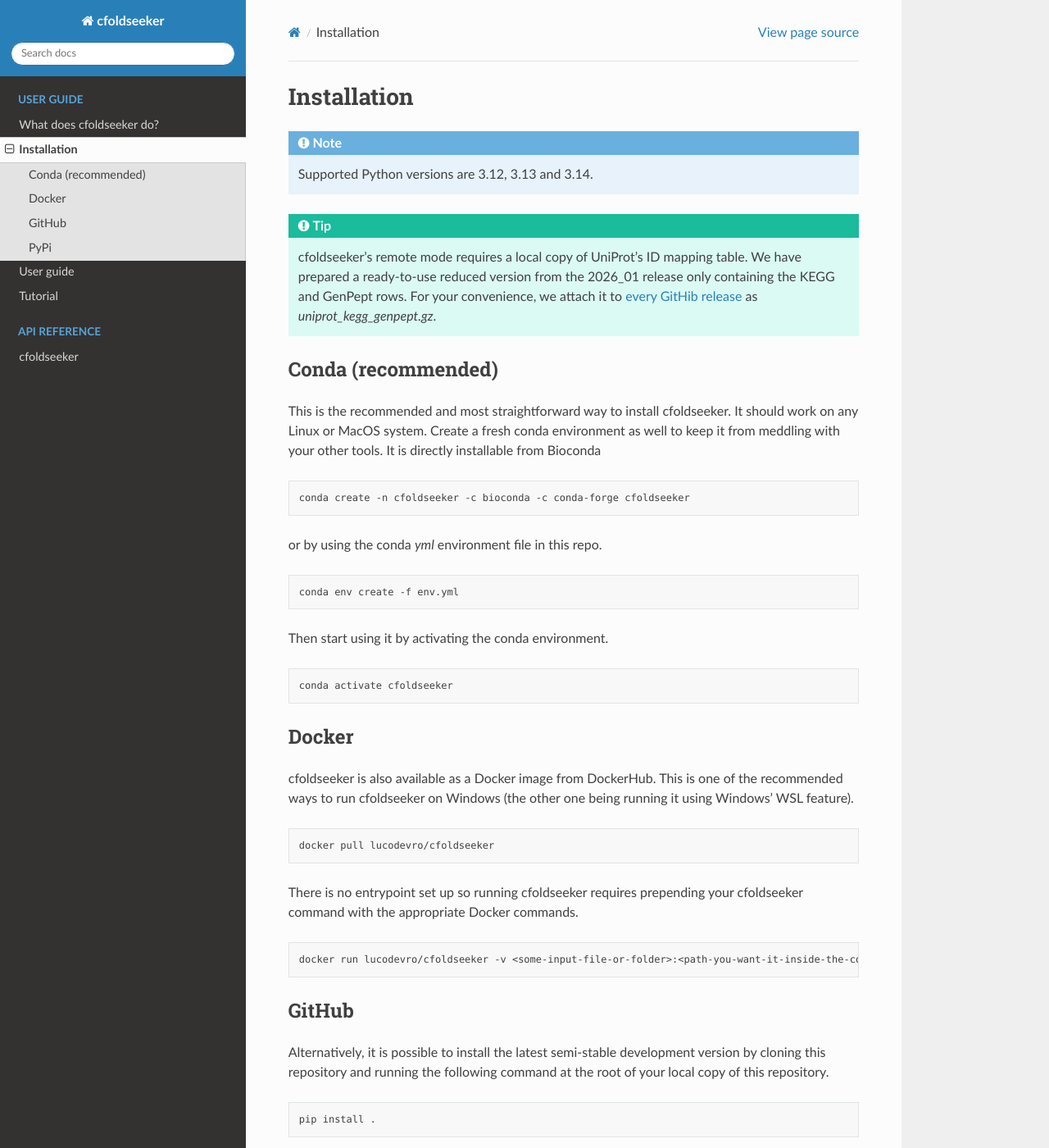
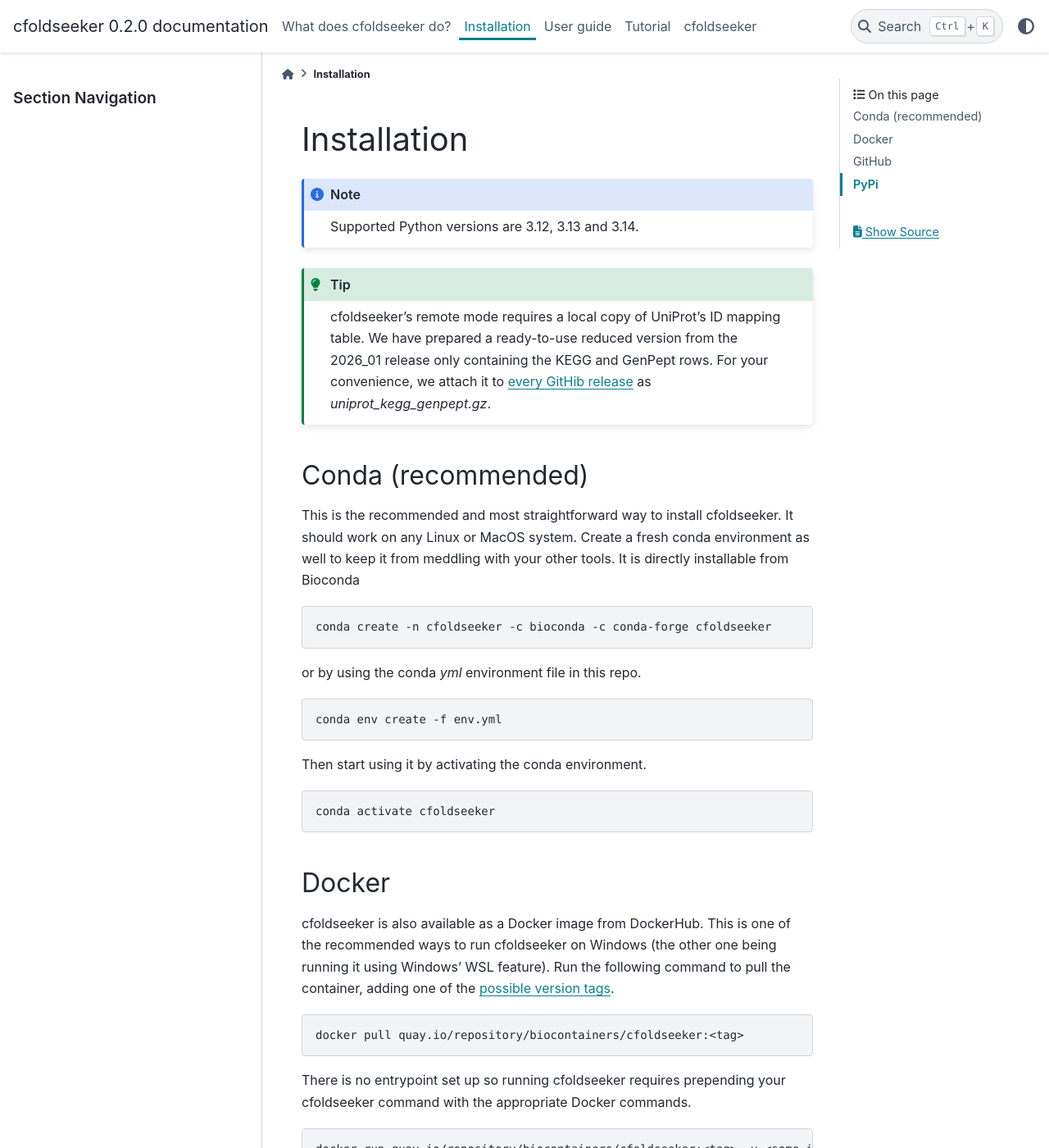
Before and after one commit to LucoDevro/cfoldseeker, a Sphinx documentation site: the page built from docs/guide/install.rst, in a window 1280 px wide and 1400 px high. Shown: the whole window at 82% size. Built offline with Sphinx 7.4.7 and the PyData theme 0.15.4, drawn with Linux system fonts in a browser that asks for light colours; some of the changed text lies outside the part shown.

Commit message:
Update docs

```diff
--- a/docs/conf.py
+++ b/docs/conf.py
@@ -29,5 +29,5 @@
 # -- Options for HTML output -------------------------------------------------
 # https://www.sphinx-doc.org/en/master/usage/configuration.html#options-for-html-output
 
-html_theme = 'sphinx_rtd_theme'
+html_theme = 'pydata_sphinx_theme'
 html_static_path = ['_static']
--- a/docs/guide/index.rst
+++ b/docs/guide/index.rst
@@ -3,13 +3,13 @@
 
 ``cfoldseeker`` finds clusters of proteins with colocalised coding sequences.
 
-Starting from a set of protein structures of interest, it searches protein structure databases for structurally homologous proteins of which the coding sequences are clustered together in the genome. This tool is developed as the protein structure similarity-based sister tool of `cblaster <https://github.com/gamcil/cblaster>`_, and aims to bring more sensitive protein structure similarity to gene cluster mining, aiding in finding colocalised groups of proteins and/or protein domains.
+Starting from a set of protein structures of interest, it searches protein structure databases for structurally homologous proteins of which the coding sequences are clustered together in the genome. This tool is developed as the protein structure similarity-based sister tool of `cblaster <https://github.com/gamcil/cblaster>`_, and aims to bring the higher sensitivity of protein structure similarity to gene cluster mining, aiding in finding colocalised groups of proteins.
 
 ``cfoldseeker`` has several useful features:
 
 - **The remote mode** facilitates searching against the AlphaFoldDB and fetching genomic contexts via various APIs in parallel (KEGG, UniProt, ENA GenPept).
 - **The local mode** allows searching against a local protein structure database using a premade genomic context table constructed with ``cfoldseeker-cds``.
-- **The local_clustered mode** enables searching against a database of representative protein structures from a preclustered sequence database, as a means to reduce the computational workload of the protein model generation. If the representative protein of a sequence cluster is picked up, all members of its sequence cluster are added to the hit set.
+- **The local_clustered mode** enables searching against a database of representative protein structures from a preclustered sequence database, as a means to reduce the computational workload of the protein model generation. If the representative protein of a sequence cluster is picked up, all members of its sequence cluster will be considered during hit identification.
 - **Tight integration with ``cblaster``** by casting results into its session files, allowing the use of existing processing and visualisation workflows such as ``clinker`` and ``CAGEcleaner``.
 
 For detailed information on how to use the several modes and helper tools, and how to make it work in conjunction with other relevant tools, head over to the user guide and the tutorial.
--- a/docs/guide/install.rst
+++ b/docs/guide/install.rst
@@ -35,17 +35,17 @@
 Docker
 -------
 
-cfoldseeker is also available as a Docker image from DockerHub. This is one of the recommended ways to run cfoldseeker on Windows (the other one being running it using Windows' WSL feature).
+cfoldseeker is also available as a Docker image from DockerHub. This is one of the recommended ways to run cfoldseeker on Windows (the other one being running it using Windows' WSL feature). Run the following command to pull the container, adding one of the `possible version tags <https://quay.io/repository/biocontainers/cfoldseeker?tab=tags>`_.
 
 .. code-block:: bash
 
-	docker pull lucodevro/cfoldseeker
+	docker pull quay.io/repository/biocontainers/cfoldseeker:<tag>
 
 There is no entrypoint set up so running cfoldseeker requires prepending your cfoldseeker command with the appropriate Docker commands.
 
 .. code-block:: bash
 
-	docker run lucodevro/cfoldseeker -v <some-input-file-or-folder>:<path-you-want-it-inside-the-container> cfoldseeker [-<flags>] [arguments]
+	docker run quay.io/repository/biocontainers/cfoldseeker:<tag> -v <some-input-file-or-folder>:<path-you-want-it-inside-the-container> cfoldseeker [-<flags>] [arguments]
 
 GitHub
 -------
--- a/docs/index.rst
+++ b/docs/index.rst
@@ -16,7 +16,7 @@
 
 **The local mode** launches FoldSeek searches against a local structure database, and uses a genomic context database prepared from your local sequences using its helper tool ``cfoldseeker-cds``.
 
-**The local-clustered mode** facilitates searches against huge structure databases by searching against representative proteins identified through preclustering with ``mmseqs2``.
+**The local-clustered mode** extends local mode searches for huge protein structure databases by searching against representative proteins obtained through preclustering the original sequences with ``mmseqs2``.
 
 If you find ``cfoldseeker`` useful, please cite:
 
```
Also changed, not shown: other parts of docs/guide/install.rst (+1 -1 lines), README.md (+5 -4 lines), docs/guide/tutorial.rst (+8 -8 lines), docs/guide/usage.rst (+37 -35 lines).
